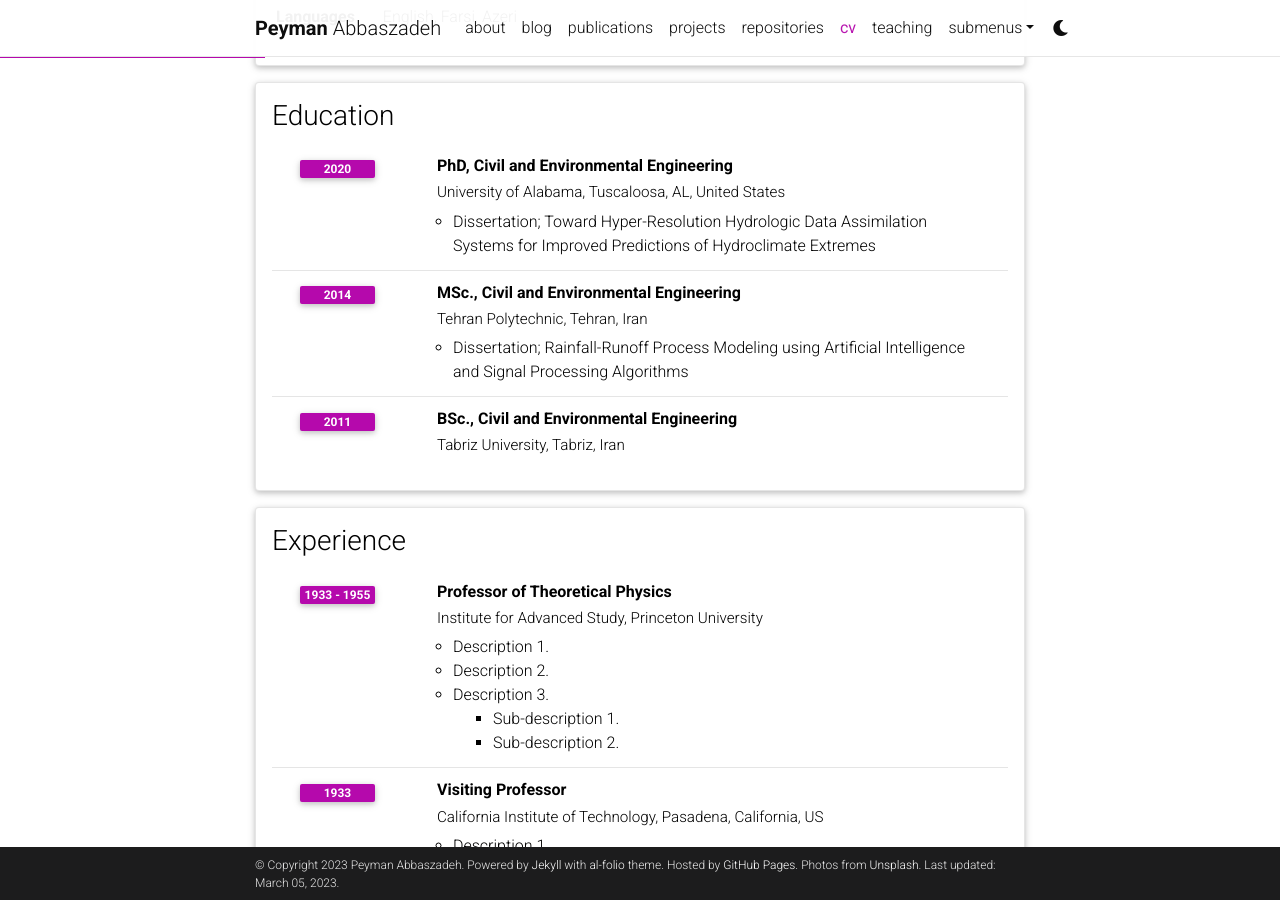
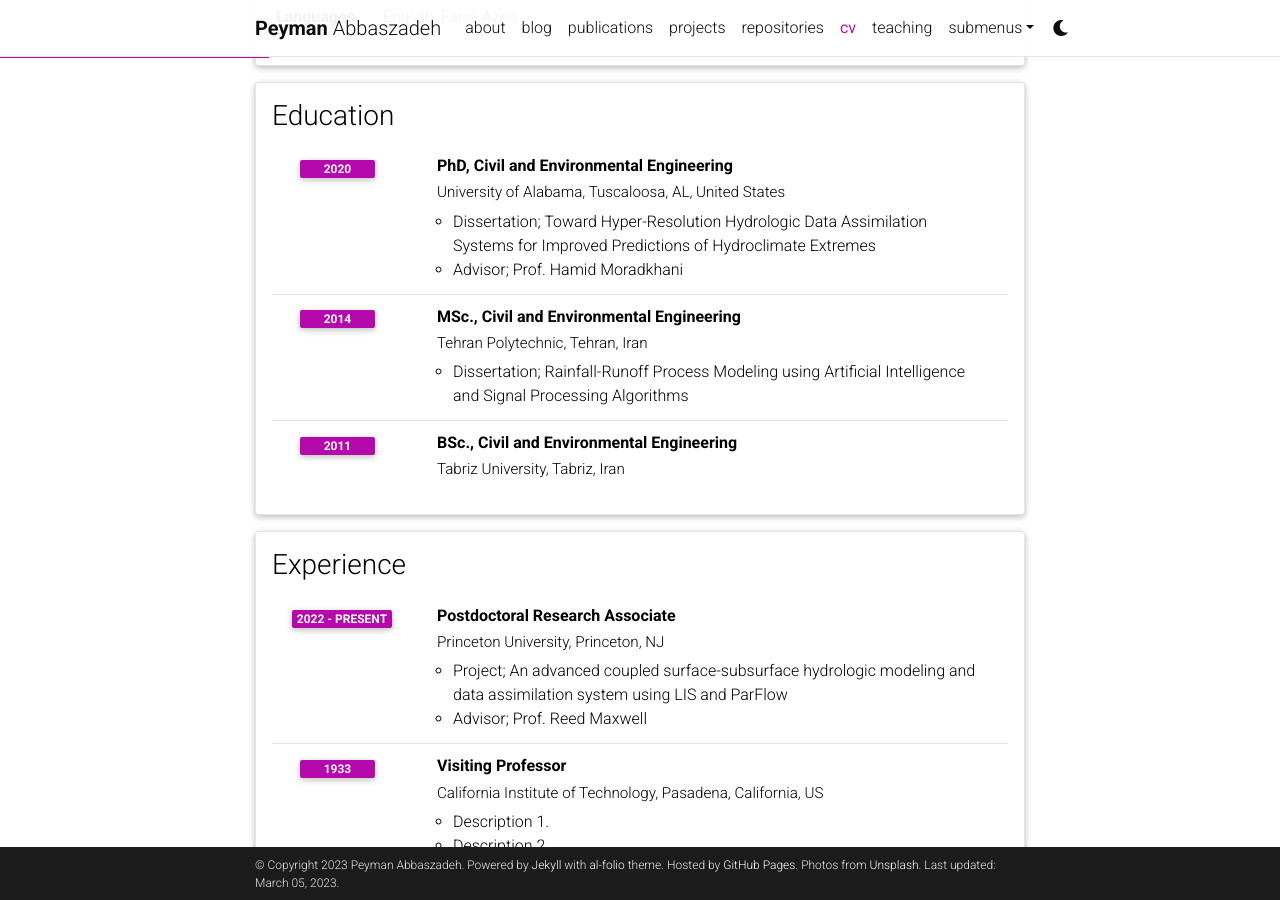
Before and after one commit to Pabbaszadeh/Pabbaszadeh.github.io, a Jekyll site: the page built from _pages/cv.md, in a window 1280 px wide and 900 px high, scrolled down 311 px. Built offline with Jekyll 4.4.1, drawn with Linux system fonts in a browser that asks for light colours; comment, search, counter and statistics services are not loaded; a style sheet for code colours, icons or effects is not loaded.

Commit message:
Update cv.yml

```diff
--- a/_data/cv.yml
+++ b/_data/cv.yml
@@ -16,6 +16,7 @@
       year: 2020
       description:
         - Dissertation; Toward Hyper-Resolution Hydrologic Data Assimilation Systems for Improved Predictions of Hydroclimate Extremes
+        - Advisor; Prof. Hamid Moradkhani
     - title: MSc., Civil and Environmental Engineering
       institution: Tehran Polytechnic, Tehran, Iran
       year: 2014
@@ -28,16 +29,12 @@
 - title: Experience
   type: time_table
   contents:
-    - title: Professor of Theoretical Physics
-      institution: Institute for Advanced Study, Princeton University
-      year: 1933 - 1955
+    - title: Postdoctoral Research Associate
+      institution: Princeton University, Princeton, NJ
+      year: 2022 - Present
       description:
-        - Description 1.
-        - Description 2.
-        - title: Description 3.
-          contents:
-            - Sub-description 1.
-            - Sub-description 2.
+        - Project; An advanced coupled surface-subsurface hydrologic modeling and data assimilation system using LIS and ParFlow
+        - Advisor; Prof. Reed Maxwell
     - title: Visiting Professor
       institution: California Institute of Technology, Pasadena, California, US
       year: 1933
```
